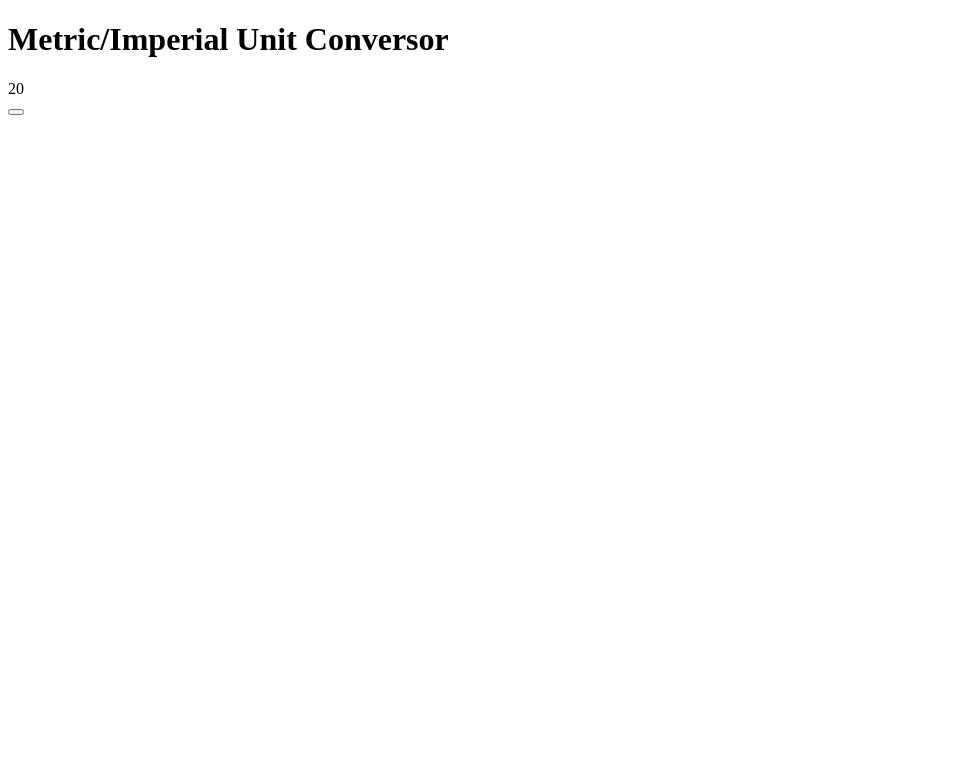
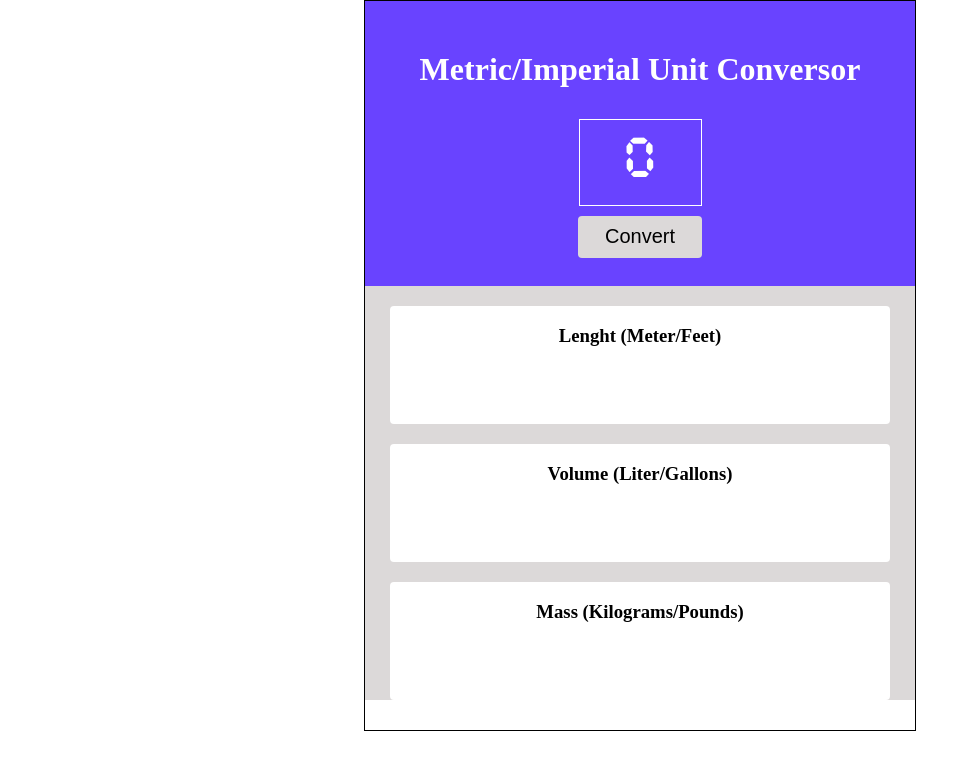
Before and after one commit to guillermoguevara887/unit-conversor, a plain HTML site: page index.html in a window 1280 px wide. Shown: the whole page, without its empty margins (0-971 px from the left). Drawn offline with Linux system fonts and the light colour scheme.

Commit message:
add css file

```diff
--- a/index.html
+++ b/index.html
@@ -13,21 +13,26 @@
         <div class="container">
             <div class="head">
                 <h1>Metric/Imperial Unit Conversor</h1>
-                <div class="number">
-                    20
+                <div>
+                    <input class="number" id="num" type="text">
                 </div>
-                <button id="btn"></button>
+                <button id="btn">Convert</button>
 
 
             </div>
             <div class="body">
                 <div class="meter" id="feet">
+                    <h3>Lenght (Meter/Feet)</h3>
+                    <p id="newMeter"></p>
 
                 </div>
                 <div class="liter" id="galon">
+                    <h3>Volume (Liter/Gallons)</h3>
+                    <p id="newLiter"></p>
 
                 </div>
                 <div class="kilo" id="pound">
+                    <h3 id="newKilo">Mass (Kilograms/Pounds)</h3>
 
                 </div>
 
--- a/main.js
+++ b/main.js
@@ -0,0 +1,10 @@
+let num = document.getElementById("num");
+const btn = document.getElementById("btn");
+num.value = 0;
+
+btn.addEventListener('click', function () {
+    console.log(num.value);
+    let feet = num.value * 3.281;
+    let gallon = num.value * 0.264;
+    let pound = num.value * 2.204;
+})
--- a/style.css
+++ b/style.css
@@ -0,0 +1,99 @@
+@font-face {
+    font-family: CursedTimerUlil-Aznm;
+    src: url(./CursedTimerUlil-Aznm.ttf);
+}
+
+body {
+    margin: 0;
+}
+
+.main-container {
+    display: flex;
+    align-items: center;
+    justify-content: center;
+
+}
+
+.container {
+    width: 550px;
+    height: 729px;
+    border: 1px solid black;
+}
+
+.head {
+
+    display: flex;
+    justify-content: center;
+    align-items: center;
+    gap: 10px;
+    flex-direction: column;
+
+
+    width: 550px;
+    height: 285px;
+    background-color: rgba(105, 67, 255, 1);
+    color: white;
+}
+
+.number {
+    width: 117px;
+    height: 83px;
+    text-align: center;
+    font-family: CursedTimerUlil-Aznm;
+    background-color: rgba(105, 67, 255, 1);
+    font-size: 50px;
+    color: white;
+    border: 1px solid white;
+}
+
+#btn {
+
+    width: 124px;
+    height: 42px;
+    border-radius: 4px;
+    background-color: rgb(220, 217, 217);
+    border: none;
+    font-size: 20px;
+
+}
+
+.body {
+    padding-top: 20px;
+    width: 550px;
+    height: auto;
+    display: flex;
+    flex-direction: column;
+    justify-content: center;
+    gap: 20px;
+    align-items: center;
+    background-color: rgb(220, 217, 217);
+}
+
+.meter {
+    width: 500px;
+    height: 118px;
+    background-color: white;
+    border-radius: 4px;
+    text-align: center;
+}
+
+.liter {
+    width: 500px;
+    height: 118px;
+    background-color: white;
+    border-radius: 4px;
+    text-align: center;
+}
+
+.kilo {
+    width: 500px;
+    height: 118px;
+    background-color: white;
+    border-radius: 4px;
+    text-align: center;
+}
+
+#btn:hover {
+    cursor: pointer;
+    transform: scale(1.1);
+}
```
Also changed, not shown: CursedTimerUlil-Aznm.ttf (added).
